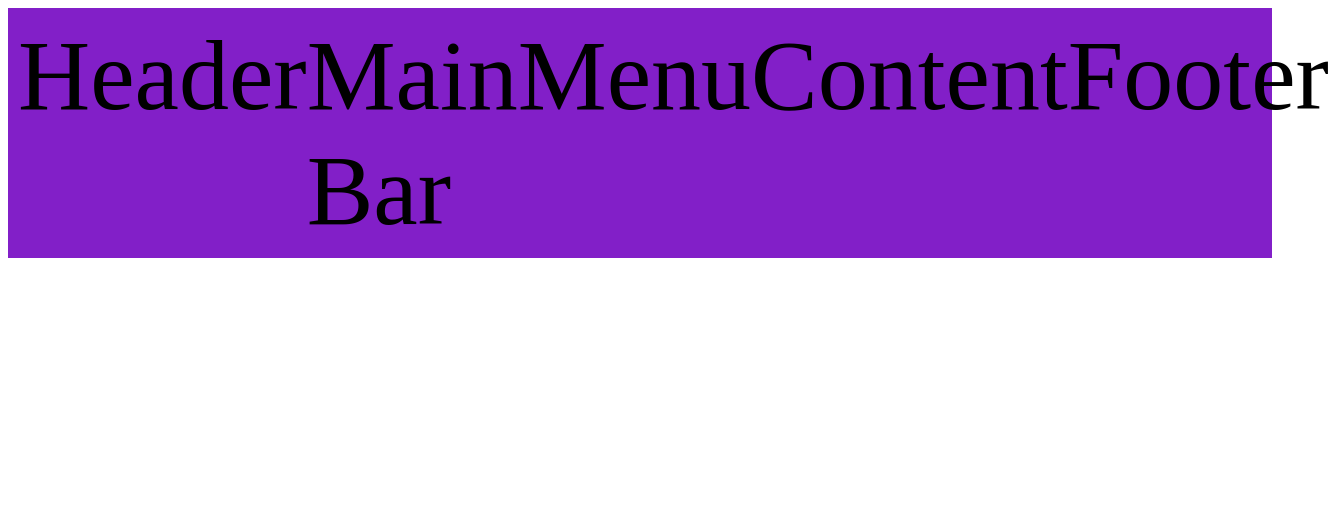
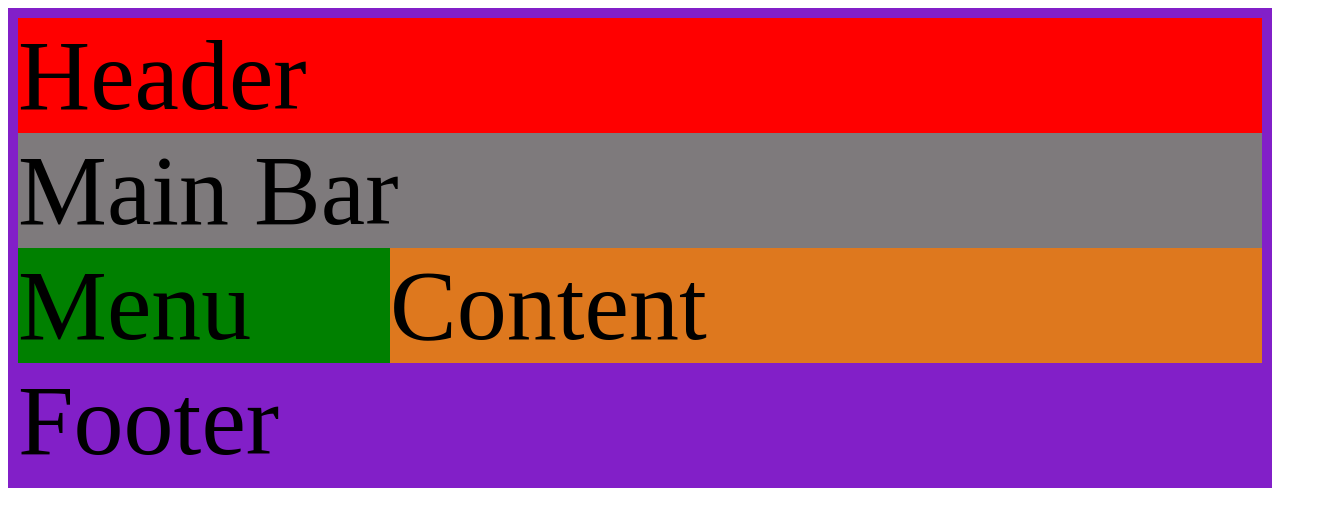
Before and after one commit to hovanlai123/Grid, a plain HTML site: page index.html in a window 1280 px wide. Shown: the whole page, 1329 px wide, since content can reach past the window. Drawn offline with Linux system fonts and the light colour scheme.

Commit message:
Update grid.css

```diff
--- a/grid.css
+++ b/grid.css
@@ -1,24 +1,32 @@
-.Header {grid-area: header;
-          background:  red}
-.Main {grid-area: mainbar;
-         background: #7e7a7c }
-.Menu {grid-area: menu;
-         background:  green}
-.Content {grid-area: content;
-         background:  #de781e}
-.Footer {grid-area: footer;
-         background:  #821fc8}
+.header {
+    grid-area: header;
+    background: red
+}
 
+.main {
+    grid-area: mainbar;
+    background: #7e7a7c
+}
+
+.menu {
+    grid-area: menu;
+    background: green
+}
+
+.content {
+    grid-area: content;
+    background: #de781e
+}
+
+.footer {
+    grid-area: footer;
+    background: #821fc8
+}
 
 .grid-container {
-  display: grid;
-  grid-template-areas:
-  'header header header header header'
-  'mainbar mainbar mainbar mainbar mainbar'
-  'menu content content content content'
-  'footer footer footer footer footer';
-
-  background: #821fc8;
-  padding: 10px;
-  font-size: 100px;
- }
+    display: grid;
+    grid-template-areas: 'header header header header header' 'mainbar mainbar mainbar mainbar mainbar' 'menu content content content content' 'footer footer footer footer footer';
+    background: #821fc8;
+    padding: 10px;
+    font-size: 100px;
+}
```
